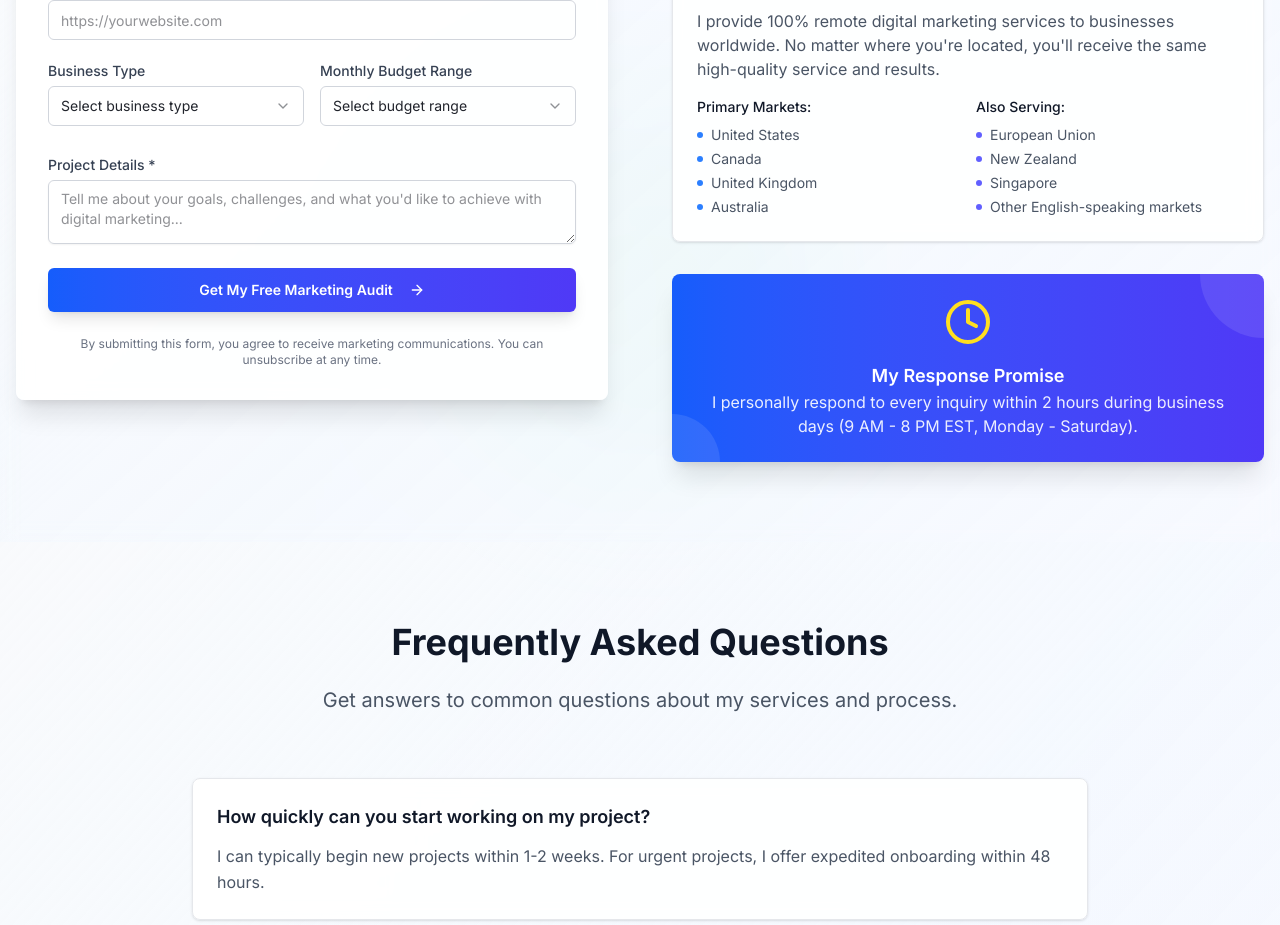
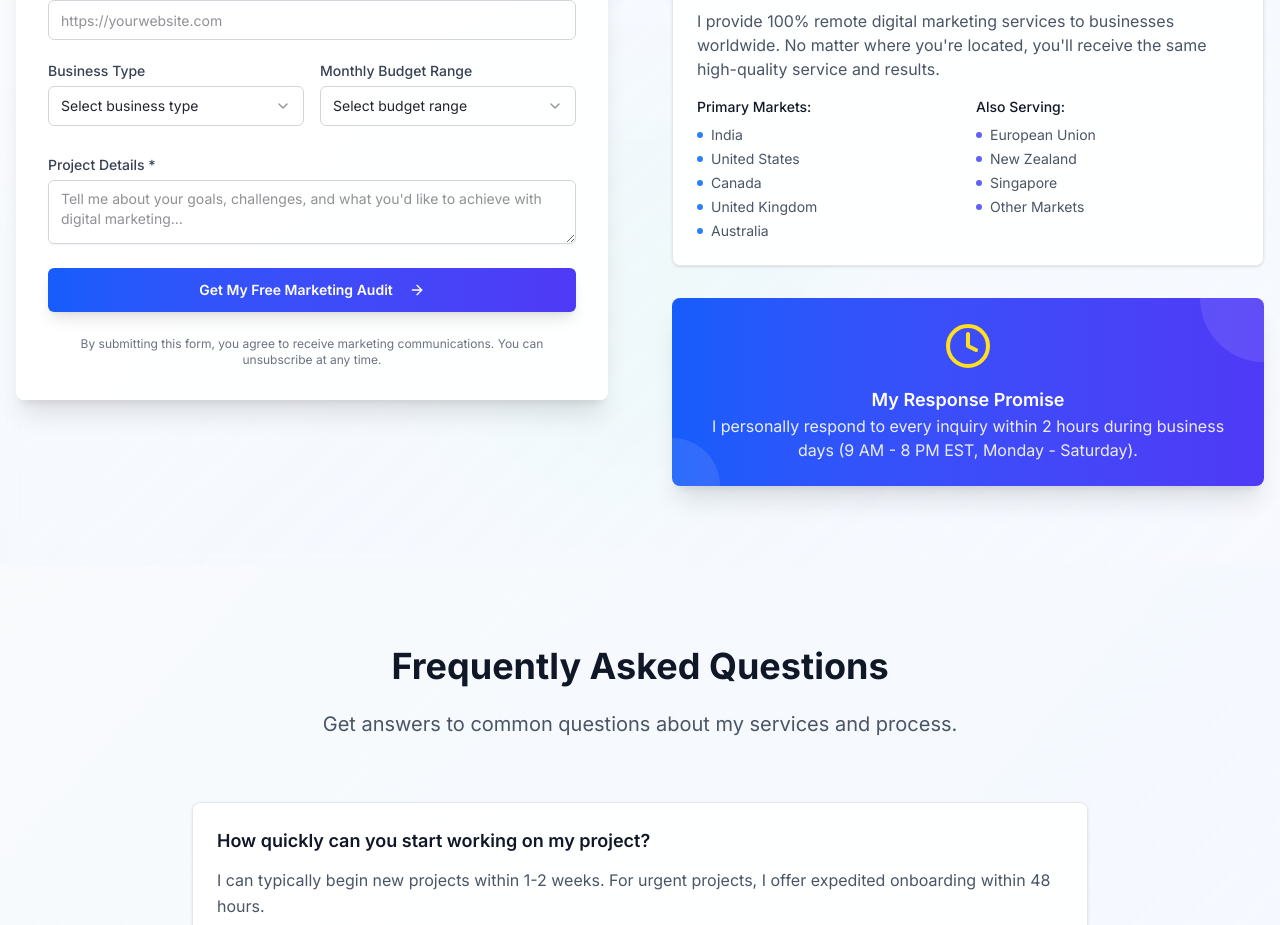
Before and after one commit to shivam-gith-stack/Digipro, a React (Vite) app in the folder frontend/digigo/: page /contact in a window 1280 px wide. Shown: the part 1460-2385 px from the top of the page. Built offline with nearby package versions, Linux system fonts and the light colour scheme.

Commit message:
changes in contact

```diff
--- a/frontend/digigo/src/pages/Contact.tsx
+++ b/frontend/digigo/src/pages/Contact.tsx
@@ -425,6 +425,10 @@ const handleSubmit = async (e: React.FormEvent) => {
                       <ul className="space-y-1 text-gray-600">
                         <li className="flex items-center">
                           <div className="w-1.5 h-1.5 bg-blue-500 rounded-full mr-2"></div>
+                          India
+                        </li>
+                        <li className="flex items-center">
+                          <div className="w-1.5 h-1.5 bg-blue-500 rounded-full mr-2"></div>
                           United States
                         </li>
                         <li className="flex items-center">
@@ -458,7 +462,7 @@ const handleSubmit = async (e: React.FormEvent) => {
                         </li>
                         <li className="flex items-center">
                           <div className="w-1.5 h-1.5 bg-indigo-500 rounded-full mr-2"></div>
-                          Other English-speaking markets
+                          Other Markets
                         </li>
                       </ul>
                     </div>
```
